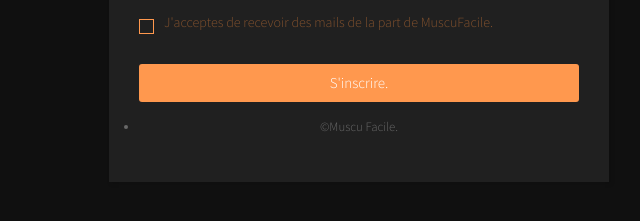
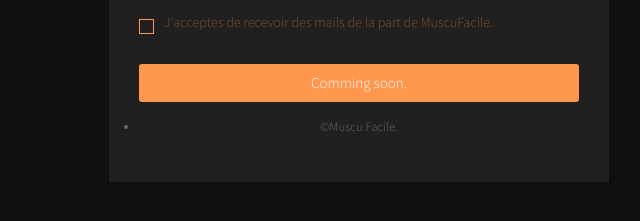
Before and after one commit to MuscuFacilee/MuscuFacilee.github.io, a plain HTML site: page newsletter.html in a window 1280 px wide. Shown: the part 755-976 px from the top of the page, 281-921 px from the left. Drawn offline with nearby package versions, Linux system fonts and the light colour scheme.

Commit message:
Update newsletter.html

```diff
--- a/newsletter.html
+++ b/newsletter.html
@@ -105,7 +105,7 @@
         </div>
 
         <div class="inputfield">
-            <input type="submit" value="S'inscrire." name="inscription" class="btn">
+            <input type="submit" value="Comming soon." name="inscription" class="btn">
         </div>
         <div class="copyright">
             <ul class="menu">
```
